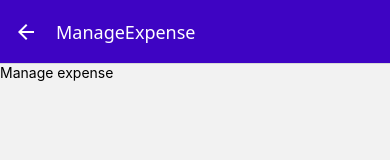
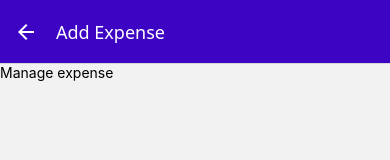
Before and after one commit to keremciftcidev/ExpenseTrackerApp, a React Native app: screen /ManageExpense in a window 390 px wide. Shown: the top 160 px of the page. Built offline with nearby package versions, Linux system fonts and the light colour scheme.

Commit message:
Supporting Different Editing Modes & Using Route Parameters

```diff
--- a/components/ExpenseItem.js
+++ b/components/ExpenseItem.js
@@ -3,11 +3,13 @@ import { GlobalStyles } from "../constants/styles";
 import { getFormattedDate } from "../util/Date";
 import { useNavigation } from "@react-navigation/native";
 
-function ExpenseItem({ description, amount, date }) {
+function ExpenseItem({ description, amount, date,id }) {
   const navigation = useNavigation()
 
   function expensePressHandler(){
-    navigation.navigate("ManageExpense")
+    navigation.navigate("ManageExpense",{
+      expenseId:id
+    })
   }
 
 
--- a/screens/ManageExpense.js
+++ b/screens/ManageExpense.js
@@ -1,6 +1,19 @@
 import { StyleSheet, Text } from "react-native";
+import {useLayoutEffect} from "react"
 
-function ManageExpense() {
+function ManageExpense({route,navigation}) {
+    const editedExpense = route.params?.expenseId
+    const isEditing = !!editedExpense
+
+    useLayoutEffect(() => {
+        navigation.setOptions({
+            title:isEditing? "Edit Expense" : "Add Expense"
+        })
+
+    }, [navigation,isEditing])
+
+
+
     return <Text>Manage expense</Text>
 }
 
```
